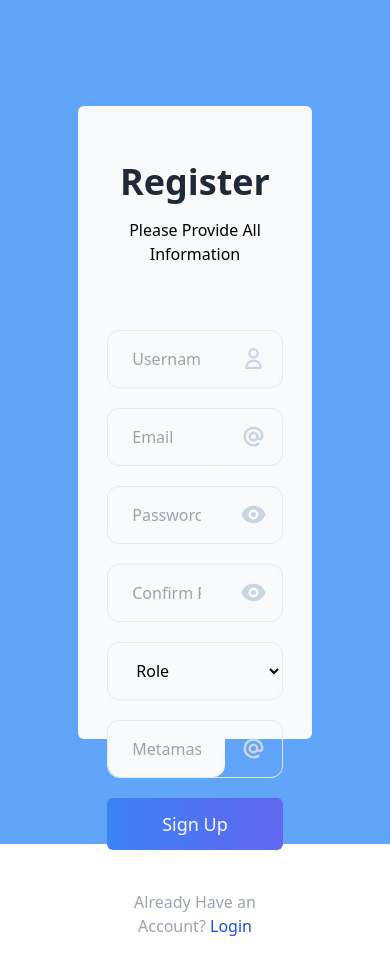
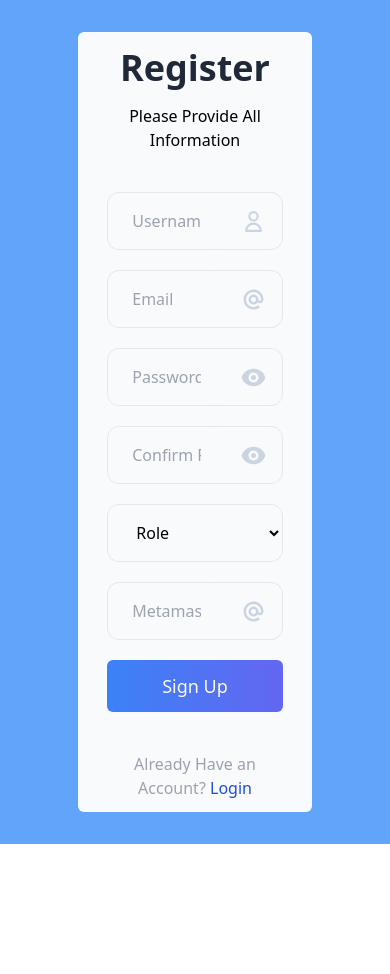
Before and after one commit to KenWilbertOsman/Innovate, a Next.js app: page /register in a window 390 px wide. Shown: the top 974 px of the page. After the commit the page ends 844 px from the top, so only its background shows below. Built offline with nearby package versions, Linux system fonts and the light colour scheme; grey boxes are pictures that could not be loaded.

Commit message:
remove login/register page overflow part by making the bg-colour extend to the scrollabel part and make user tracking page responsive

```diff
--- a/components/layout.js
+++ b/components/layout.js
@@ -3,15 +3,15 @@ import styles from '../styles/Layout.module.css';
 
 export default function Layout ( {children}) {
     return (
-        <div className = "flex h-screen bg-blue-400">
-            <div className="m-auto bg-slate-50 rounded-md w-3/5 h-3/4 grid lg:grid-cols-2">
+        <div className = "flex min-h-screen bg-blue-400 ">
+            <div className="m-auto bg-slate-50 rounded-md w-3/5 h-6/7 grid lg:grid-cols-2">
                 <div className={styles.imgStyle}>
                     <div className={styles.cartoonImg}></div>
                     <div className={styles.cloud_one}></div>
                     <div className={styles.cloud_two}></div>
                 </div>
                 <div className="right flex flex-col justify-evenly">
-                    <div className="text-center py-10">
+                    <div className="text-center">
                         {children}
                     </div>
                 </div>
--- a/pages/create-item.js
+++ b/pages/create-item.js
@@ -169,12 +169,12 @@ export default function CreateItem() {
         <ShopNavbar/>
         <div className='mx-20 mt-20'>
         <div className = "flex flex-col items-center rounded-lg shadow-xl h-4/6">
-            <h1 className = "text-base mt-2 mx-4 text-black font-semibold text-center text-6xl py-6">
+            <h1 className = "text-lg mt-2 mx-4 text-black font-semibold text-center">
                 Here is Your Tracking Number
             </h1>
-            <h3 class="text-center text-theme-blue font-bold text-5xl py-20 "> {hashed}</h3>
+            <h3 class="text-center text-theme-blue font-bold text-lg break-normal m-5 break-all"> {hashed}</h3>
             <button
-            className = " my-5 w-48 mx-10 h-12 bg-theme-peach text-white rounded-md hover:shadow-lg font-sans"
+            className = " my-5 w-36 mx-10 h-12 bg-theme-peach text-white rounded-md hover:shadow-lg font-sans"
             onClick = {userDone}>
             Done
             </button>
--- a/pages/login.js
+++ b/pages/login.js
@@ -114,7 +114,7 @@ export default function Login(){
                     </div>
                 </form>
                 {/* bottom */}
-                <p className='text-center text-gray-400'>
+                <p className='text-center text-gray-400 mb-3'>
                     Dont have an account yet? <Link className = "text-blue-700"href={'/register'}> Sign Up </Link>
                 </p>
             </section>
--- a/pages/register.js
+++ b/pages/register.js
@@ -60,7 +60,7 @@ export default function Register(){
                 <div className = "title">
                     <h1 className = "text-gray-800 text-4xl font-bold py-4"> Register </h1>
 
-                    <p className= ' mx-auto-text-gray-400'>Please Provide All Information</p><br></br>
+                    <p className= ' mx-auto-text-gray-400'>Please Provide All Information</p>
                     {dataError != '' ? <span className = "text-rose-500 flex justify-center text-xl">{dataError}</span> : <></>}
 
                 </div>
@@ -135,7 +135,7 @@ export default function Register(){
 
                         </select>
                     </div>
-                    {formik.errors.email && formik.touched.email? <span className = "text-rose-500 flex justify-start">{formik.errors.email}</span> : <></>}
+                    {/* {formik.errors.email && formik.touched.email? <span className = "text-rose-500 flex justify-start">{formik.errors.email}</span> : <></>} */}
 
                     <div className={`${styles.input_group} ${formik.errors.metamask && formik.touched.metamask ? 'border-rose-600' : ''}`}>
                         <input
@@ -159,7 +159,7 @@ export default function Register(){
                     </div>
                     </form>
                 {/* bottom */}
-                <p className='text-center text-gray-400'>
+                <p className='text-center text-gray-400 mb-3'>
                     Already Have an Account? <Link className = "text-blue-700"href={'/login'}> Login </Link>
                 </p>
             </section>
```
